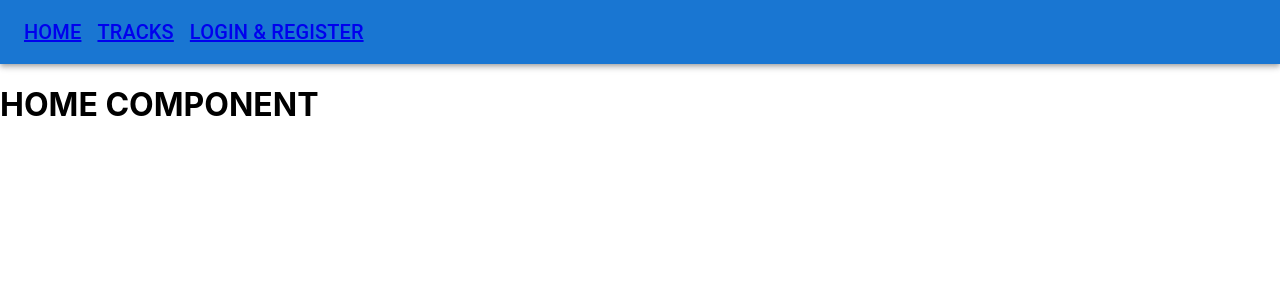
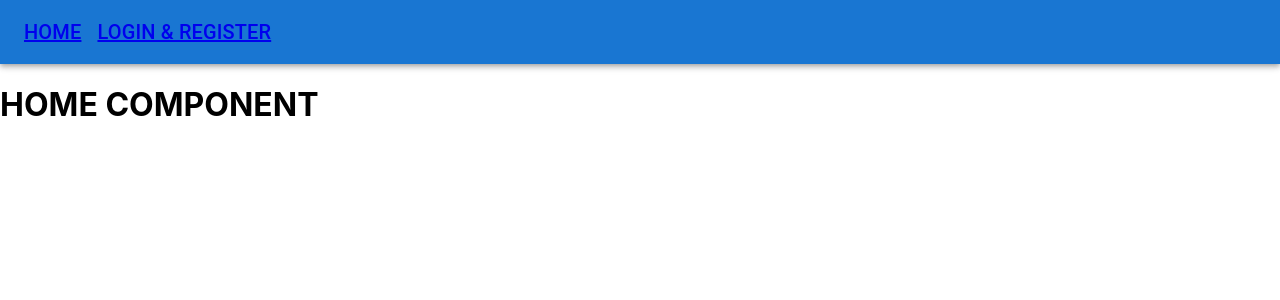
Before and after one commit to siuusunn/wishlist-client, a React (Create React App) app: page / in a window 1280 px wide. Shown: the top 300 px of the page. Built offline with nearby package versions, Linux system fonts and the light colour scheme.

Commit message:
Moved 'Tracks' to logged in ony

```diff
--- a/src/components/Navbar.js
+++ b/src/components/Navbar.js
@@ -32,9 +32,6 @@ export default function Navbar() {
                 HOME
               </Link>
             </Typography>
-            <Typography variant='h6' component='div' sx={{ mr: 2 }}>
-              <Link to='/tracks'>TRACKS</Link>
-            </Typography>
             {AUTH.getSuperUser() === 'true' ? (
               <Typography variant='h6' component='div' sx={{ mr: 2 }}>
                 <Link to='/additem' className='navbar-item'>
@@ -46,6 +43,9 @@ export default function Navbar() {
             )}
             {isLoggedIn ? (
               <>
+                <Typography variant='h6' component='div' sx={{ mr: 2 }}>
+                  <Link to='/tracks'>TRACKS</Link>
+                </Typography>
                 <Typography variant='h6' component='div' sx={{ mr: 2 }}>
                   <Link to='/wishlist'>WISHLIST</Link>
                 </Typography>
```
